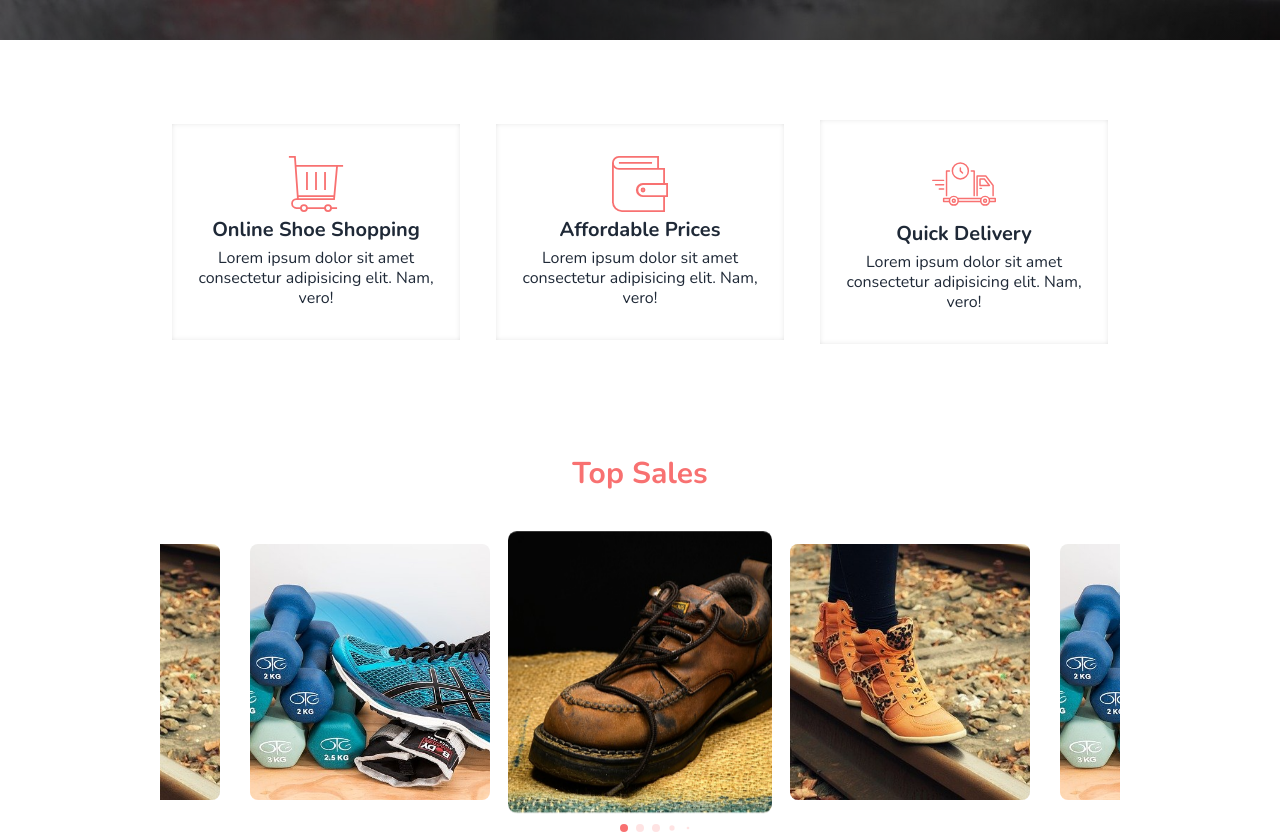
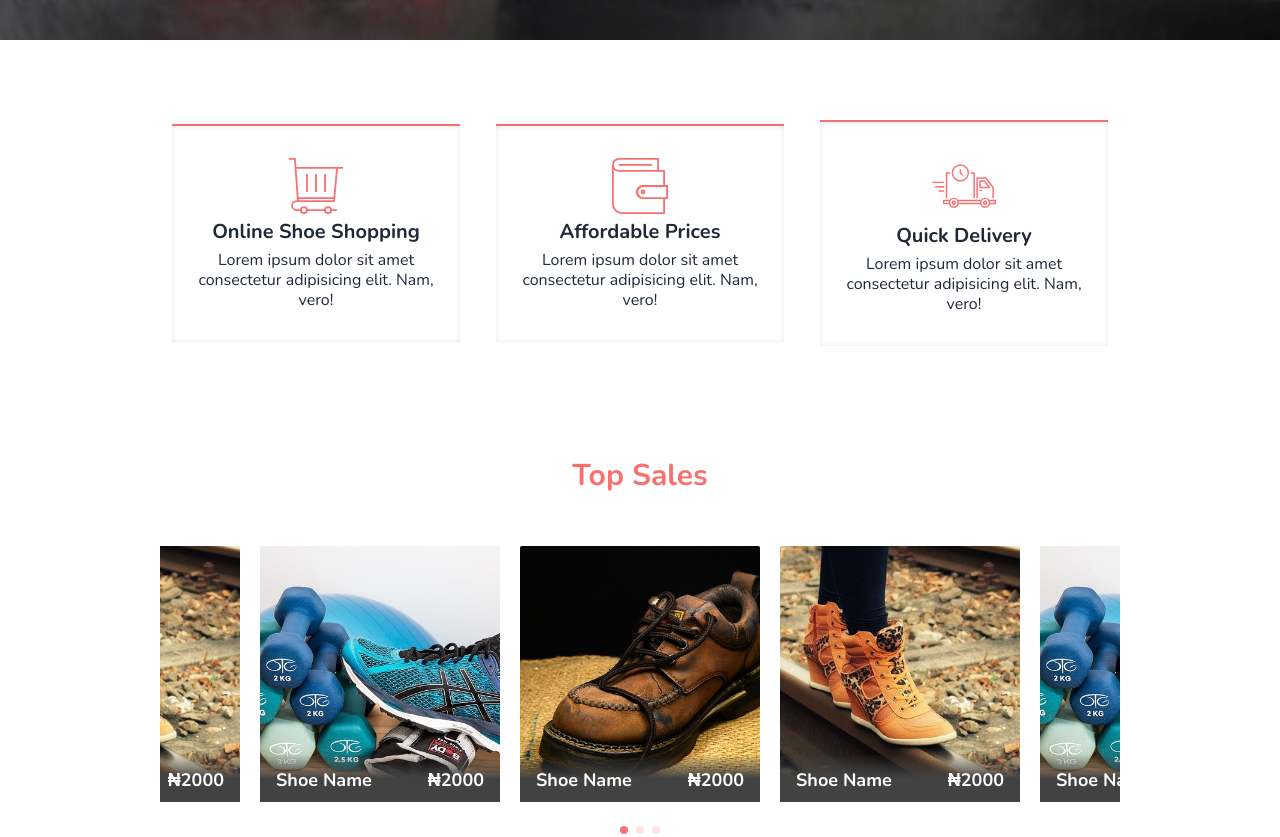
Before and after one commit to Babatunde-Ben/Luxury-Feet, a website: page public/index.html in a window 1280 px wide. Shown: the part 560-1397 px from the top of the page. Drawn offline with nearby package versions, Linux system fonts and the light colour scheme.

Commit message:
modified slides

```diff
--- a/public/index.html
+++ b/public/index.html
@@ -233,6 +233,10 @@
 
           <div class="swiper-slide swiper-slide-2">
             <img src="./images/boot-250012_640.jpg" alt="" class="slider-img" />
+            <div class="slide-details">
+              <p>shoe name</p>
+              <span>&#8358;2000</span>
+            </div>
           </div>
           <div class="swiper-slide swiper-slide-2">
             <img
@@ -240,6 +244,10 @@
               alt=""
               class="slider-img"
             />
+            <div class="slide-details">
+              <p>shoe name</p>
+              <span>&#8358;2000</span>
+            </div>
           </div>
           <div class="swiper-slide swiper-slide-2">
             <img
@@ -247,8 +255,12 @@
               alt=""
               class="slider-img"
             />
+            <div class="slide-details">
+              <p>shoe name</p>
+              <span>&#8358;2000</span>
+            </div>
           </div>
-          <div class="swiper-slide swiper-slide-2">
+          <!-- <div class="swiper-slide swiper-slide-2">
             <img src="./images/boot-250012_640.jpg" alt="" class="slider-img" />
           </div>
           <div class="swiper-slide swiper-slide-2">
@@ -264,7 +276,7 @@
               alt=""
               class="slider-img"
             />
-          </div>
+          </div> -->
         </div>
         <div class="swiper-pagination"></div>
       </div>
@@ -726,7 +738,7 @@
       const swiper = new Swiper(".swiper", {
         effect: "slide",
         slidesPerView: "auto",
-        spaceBetween: 30,
+        spaceBetween: 20,
         centeredSlides: true,
         grabCursor: true,
         loop: true,
--- a/src/styles.css
+++ b/src/styles.css
@@ -59,7 +59,7 @@
   @apply bg-red-400 text-white w-10 h-10 leading-10  rounded-full cursor-pointer mr-4 text-center hover:bg-white hover:scale-110  hover:text-red-400 transform transition duration-500;
 }
 .service-container {
-  @apply w-72 px-4 py-8 flex flex-col items-center custom-inner-shadow;
+  @apply w-72 px-4 py-8 flex flex-col items-center  custom-inner-shadow border-secondary-100 border-t-2;
 }
 
 .service-subtitle {
@@ -73,10 +73,19 @@
 }
 
 .slider-img {
-  @apply w-60 h-full rounded-lg object-cover;
+  @apply w-60 h-full rounded-sm object-cover;
 }
 .swiper-slide-2 {
-  @apply w-60 h-64 rounded-lg select-none;
+  @apply w-60 h-64 rounded-lg select-none relative;
+}
+.slide-details {
+  @apply absolute bottom-0 bg-gradient-to-t from-secondary-200 via-secondary-200 to-transparent w-full pt-3 pb-2 px-4 flex justify-between items-center;
+}
+.slide-details p {
+  @apply text-primary capitalize font-bold text-lg;
+}
+.slide-details span {
+  @apply text-primary capitalize font-bold text-lg;
 }
 .swiper-pagination {
   @apply bottom-0 !important;
```
Also changed, not shown: public/styles.css.
